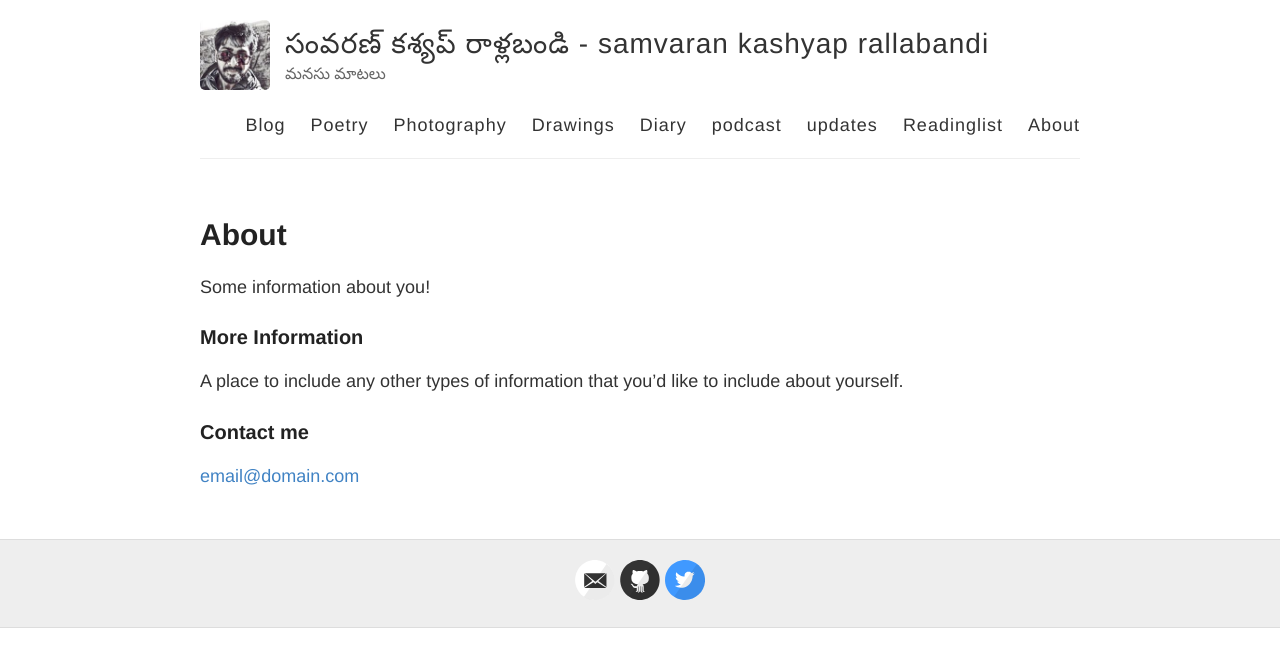
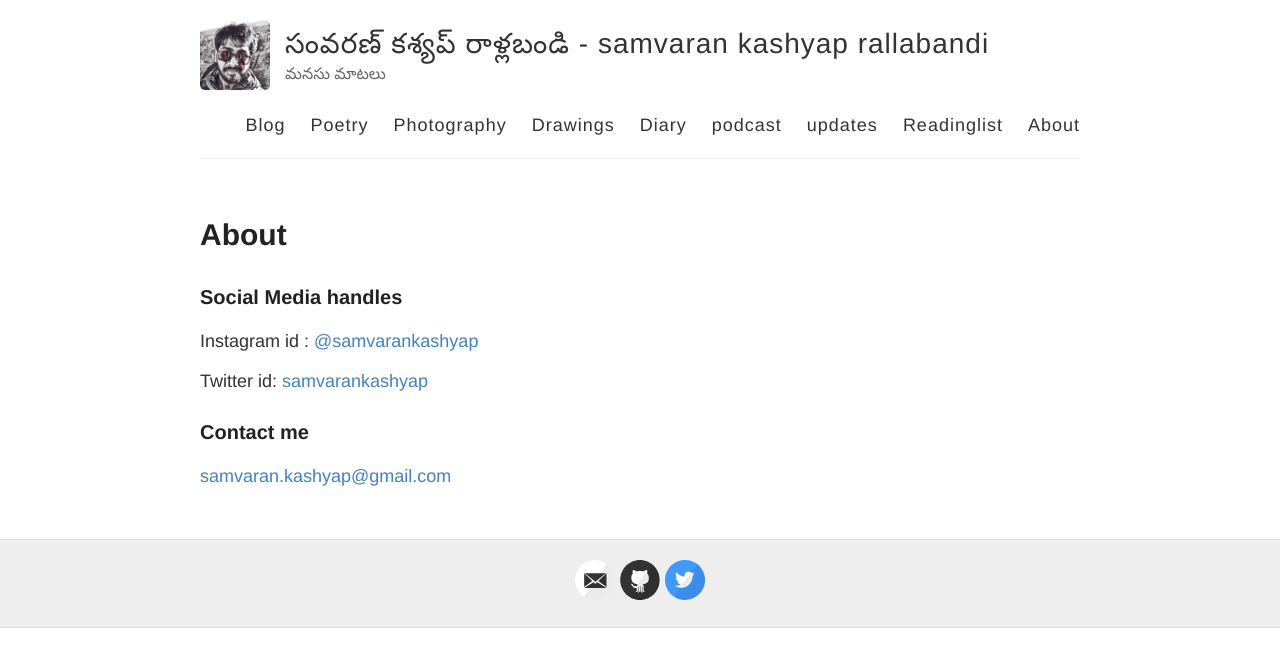
Before and after one commit to rsk/rsk.github.io, a Jekyll site: the page built from about.md, in a window 1280 px wide. Shown: the top 667 px of the page. Built offline with Jekyll 4.4.1, drawn with Linux system fonts in a browser that asks for light colours; comment, search, counter and statistics services are not loaded.

Commit message:
Update social media handles

```diff
--- a/about.md
+++ b/about.md
@@ -4,12 +4,13 @@ title: About
 permalink: /about/
 ---
 
-Some information about you!
 
-### More Information
+### Social Media handles
 
-A place to include any other types of information that you'd like to include about yourself.
+Instagram id : [@samvarankashyap](https://www.instagram.com/samvarankashyap)
+
+Twitter id: [samvarankashyap](https://twitter.com/samvarankashyap")
 
 ### Contact me
 
-[email@domain.com](mailto:email@domain.com)
+[samvaran.kashyap@gmail.com](mailto:samvaran.kashyap@gmail.com)
```
